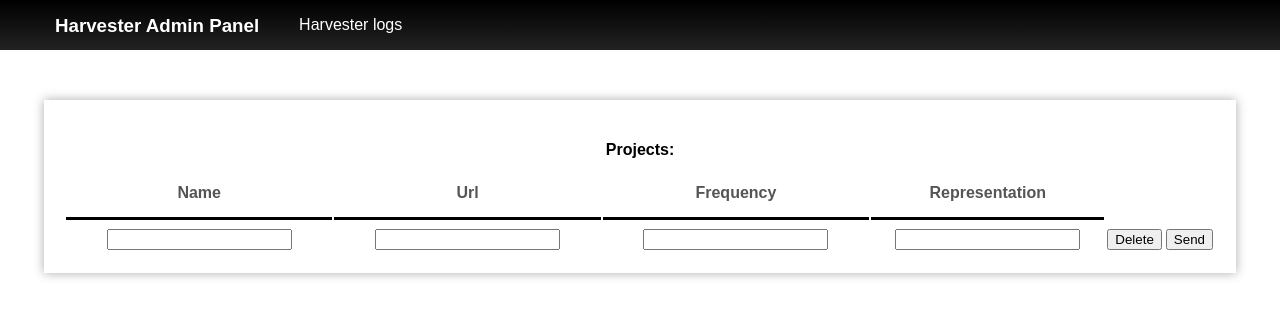
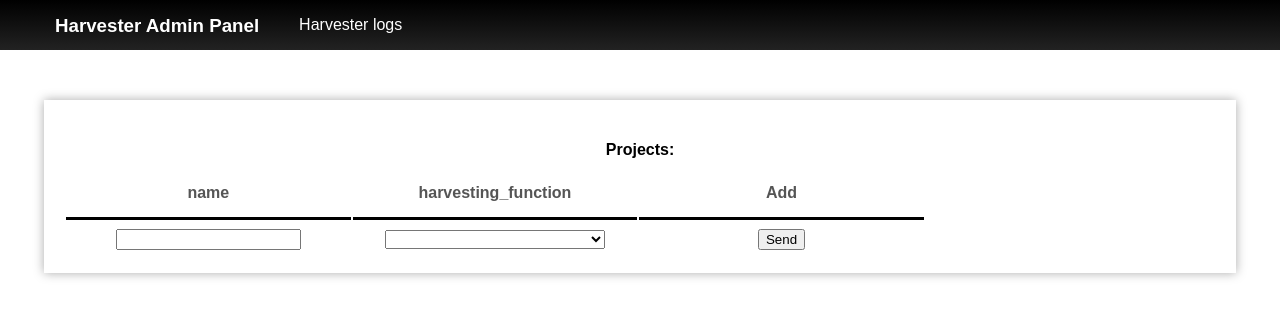
Before and after one commit to PX9e/AdvancedStatsForBronyAtHome, a Flask app: page /harvester/admin in a window 1280 px wide. Shown: the top 317 px of the page. Run offline with Flask 2, Linux system fonts and the light colour scheme; data that the repository does not hold is empty; some libraries are stand-ins or nearby versions.

Commit message:
fix for folding@home harvesting + admin part2

```diff
--- a/modules/boinc/stat_file_operation.py
+++ b/modules/boinc/stat_file_operation.py
@@ -9,7 +9,7 @@ class ProjectConfiguration:
                 if not isinstance(frequency, int):
                     frequency = int(frequency)
             except ValueError:
-                frequency = None
+                frequency = 3600
 
         self.attributs = {"name": name, "url": url, "frequency": frequency, "representation": representation,
                           "last_time_harvested": last_time_harvested, "function": function_to_execute,
@@ -74,7 +74,7 @@ def search_team_in_file_by_name_fah(file_path, name):
     team_result = TeamStat()
     pattern = "\t" + name + "\t"
     for line in file_to_read.readlines():
-        oper = line.decode()
+        oper = line.decode('latin1')
         if oper.find(pattern) > -1:
             the_line = oper.strip("\n")
             the_data = the_line.split("\t")
--- a/modules/core/static/administration.css
+++ b/modules/core/static/administration.css
@@ -2,6 +2,19 @@ body {
     margin: 0px ;
     padding: 0px ;
     font-family: Helvetica Narrow, sans-serif;
+}
+
+.message
+{
+height:20px;
+width:100%;
+color:white;
+position:fixed;
+text-align:center;
+bottom:0px;
+background-image:linear-gradient(black, #222);
+text-decoration: none;
+font-family: Helvetica Narrow, sans-serif;
 }
 
 .top_menu
@@ -50,6 +63,7 @@ height:50px;
 }
 
 
+
 .log_table
 {
 box-shadow:0px 0px 10px #AAA;
--- a/modules/core/templates/harvester_admin_view.html
+++ b/modules/core/templates/harvester_admin_view.html
@@ -6,47 +6,165 @@
 
 </head>
 <body>
+<script type=text/javascript src="{{url_for('static', filename='jquery-1.10.2.min.js') }}"></script>
+<script>
+jQuery.ajaxSettings.traditional = true;
+var a = {{list_function | safe}}
+
+function update_fields(name,value)
+{
+    var row = document.getElementById(name + "-row");
+    var rowB = document.getElementById(name + "-header-row");
+    for(var i=0; i<a.length; i++)
+    {
+        if(a[i][0]==value)
+        {
+            for(var u = row.cells.length-1; u>-1 ; u--)
+            {
+                if(!get_name_cell(row.cells[u].innerHTML).match("^send$|^delete$|^name$|^harvesting_function$"))
+                {
+                    row.deleteCell(u);
+                }
+            }
+            for(var z=0; z< a[i][1].length; z++)
+            {
+                var x = row.insertCell(row.cells.length-1);
+                x.innerHTML="<input type='text' name=" +  a[i][1][z] + " value=''>";
+            }
+
+            for(var u = rowB.cells.length-1; u>-1 ; u--)
+            {
+                if(!rowB.cells[u].innerHTML.match("^name$|^harvesting_function$"))
+                {
+                    rowB.deleteCell(u);
+                }
+            }
+            for(var z=0; z< a[i][1].length; z++)
+            {
+                var newth = document.createElement('th');
+                rowB.appendChild(newth);
+                newth.innerHTML = a[i][1][z];
+            }
+        }
+    }
+    if(name=="new")
+    {
+        var newth = document.createElement('th');
+        rowB.appendChild(newth);
+        newth.innerHTML = "Add";
+    }
+}
+
+function send_project(name){
+
+    popup("try");
+    if(name=="new")
+    {
+        var my_select = document.getElementById(name + "-select");
+        var parameters = new Object();
+        parameters["id"] = -1
+        if((my_select.value !="")&&(!!my_select.value))
+        {
+            parameters["harvesting_function"] = my_select.value
+            var my_form = document.getElementById(name);
+            for(i=0; i< my_form.elements.length; i++)
+            {
+                if(my_form.elements[i].type=="text")
+                {
+                    parameters[my_form.elements[i].name] = my_form.elements[i].value;
+                }
+            }
+            alert(parameters)
+            $.getJSON("/harvester/admin/projectoperation", parameters,
+            function(feedback){ $('div.log_table tr:not(:first)').remove();
+            $.each(feedback.reverse(), function(i, field){
+                     $('div.log_table tr:first').after("<tr><td> " + field.datetime + " </td><td> "+ field.module + "</td><td>" + field.type +" </td><td>"+field.message+"</td></tr>");
+
+                     if(i==NbRow)
+                     {
+                        last_date = field.datetime;
+                     }
+                 }
+                );
+                })
+        }
+    }
+
+
+}
+
+function popup(text)
+{
+    var my_div = document.createElement('div');
+    my_div.innerHTML = text
+    document.getElementsByTagName('body')[0].appendChild(my_div);
+    my_div.className = 'message';
+    setInterval(function(){my_div.remove()},4000);
+
+}
+
+function get_name_cell(innerHTML){
+    var temp = innerHTML.substring(innerHTML.indexOf("name=")+6);
+    return temp.substring(0,temp.indexOf("\""));
+}
+</script>
 <div class=top_menu>
 <ul>
     <li><h3>Harvester Admin Panel</h3></li>
     <li><p></p><a href="/harvester">Harvester logs</a><p></p></li>
 </ul>
 </div>
+<div class=log_table>
+<h4>Projects:</h4>
+{% for project in projects%}
+ <form id="{{project['_id']}}">
+    <table>
+    <tr>
+        {%for i in project%}
+       <th>{{i}}</th>
+       {%endfor%}
+        <th>Delete</th>
+        <th>Update</th>
+
+   </tr>
+     <tr>
+       {%for i in project%}
+            <td><input type="text" name="{{i}}" value="{{project[i]}}"></td>
+       {%endfor%}
+       <td><input onclick="" type="button" name="delete" value="Delete"></td>
+
+       <td><input onclick="alert({{project['_id']}}.option1.value);" type="button" name="send" value="Send"></td>
+    </tr>
+</table>
+</form>
+    {% endfor %}
+<form id="new">
+<table>
+    <tr id="new-header-row">
 
 
-<div class=log_table>
-<form name="table_options">
+    <th>name</th>
+    <th>harvesting_function</th>
+    <th>Add</th>
 
-<h4>Projects:</h4>
-<table>
-    <tr>
-       <th>Name</th>
-       <th>Url</th>
-       <th>Frequency</th>
-       <th>Representation</th>
    </tr>
-    {% for project in projects%}
-     <tr id="{{project['_id']}}">
-<td><input type="text" name="option1" value="{{project['name']}}"></td>
-<td><input type="text" name="option2" value="{{project['url']}}"></td>
-<td><input type="text" name="option3" value="{{project['frequency']}}"></td>
-<td><input type="text" name="option4" value="{{project['representation']}}"></td>
-<td><input onclick="" type="button" name="delete" value="Delete"></td>
-<td><input onclick="alert({{project['_id']}})" type="button" name="send" value="Send"></td>
+    <tr id="new-row">
+        <td><input type="text" name="name" value=""></td>
+        <td>
+        <select id="new-select" onchange="update_fields('new', this.value);" name="harvesting_function" >
+            <option value="" disabled selected style="display:none;"> </option>
+            {% for z in list_function%}
+            <option value="{{z[0]}}">{{z[0]}}</option>
+            {% endfor %}
+        </select>
+        </td>
+        <td>
+            <input onclick="send_project('new');" type="button" name="send" value="Send">
+        </td>
     </tr>
-    {% endfor %}
-    <tr>
-<td><input type="text" name="option1" value=""></td>
-<td><input type="text" name="option2" value=""></td>
-<td><input type="text" name="option3" value=""></td>
-<td><input type="text" name="option4" value=""></td>
-<td><input onclick="" type="button" name="delete" value="Delete"></td>
-<td><input onclick="" type="button" name="send" value="Send"></td>
-    </tr>
+</table>
+ </form>
+</div>
 
-</table>
-    </form>
-</div>
-<script> </script>
 </body>
 </html>
--- a/modules/core/web_app.py
+++ b/modules/core/web_app.py
@@ -1,10 +1,14 @@
-from flask import Flask, jsonify, request
+import json
+
+from flask import Flask, request
 from flask.templating import render_template
+
 from modules.database.boinc_mongo import (get_collection,
-                                          get_all_project)
-from modules.database.logging import (get_all_log_harvester,
-                                      log_something_harvester)
-import json
+                                          get_all_project,
+                                          register_a_project)
+from modules.database.logging import (get_all_log_harvester)
+from modules.boinc.stat_file_operation import ProjectConfiguration
+from modules.core.harvesting_function import list_functions
 
 
 app = Flask(__name__)
@@ -25,20 +29,8 @@ def app_get_stats(project):
 
 @app.route('/harvester/admin')
 def harvester_admin():
-    project_final = []
-    for project in get_all_project():
-        if not "name" in project:
-            project["name"] = "ERROR: name invalid"
-        if not "url" in project:
-            project["url"] = "ERROR: url invalid"
-        if not "representation" in project:
-            project["representation"] = "ERROR: representation invalid"
-        if not "frequency" in project:
-            project["frequency"] = "ERROR: frequency invalid"
-        project["_id"] = "id" + str(project["_id"])
-        project_final.append(project)
-    print(project_final)
-    return render_template('harvester_admin_view.html', projects=project_final)
+    return render_template('harvester_admin_view.html', projects=get_all_project(),
+                           list_function=list_functions)
 
 
 @app.route('/harvester')
@@ -55,8 +47,19 @@ def harvester_main():
 
 @app.route('/harvester/admin/projectoperation')
 def ajax_projext_operation():
-    parameter = request.args
-    return True
+    parameter_ajax = request.args
+    if "id" in parameter_ajax:
+        if parameter_ajax["id"].startswith("id"):
+            parameter_ajax = parameter_ajax[2:]
+        if parameter_ajax["id"] == "-1":
+            new_project = ProjectConfiguration()
+            for parameter in parameter_ajax:
+                if parameter != "id":
+                    new_project[parameter] = parameter_ajax[parameter]
+            register_a_project(new_project)
+        else:
+            o = 0
+
 
 @app.route('/harvester/log')
 def get_harvesting_log():
--- a/modules/database/logging.py
+++ b/modules/database/logging.py
@@ -10,7 +10,6 @@ def log_something_harvester(module_name, type_of_error, message):
 
 def get_all_log_harvester(limit=-1, parameter_ajax=None):
     order = -1
-    print(str(parameter_ajax))
     request = db["ASFBAH"]["logging"]["harvester"]
     if parameter_ajax:
         arguments = {}
--- a/modules/network/http_request_high_level.py
+++ b/modules/network/http_request_high_level.py
@@ -5,6 +5,7 @@ from modules.utils.string_operation import (extract_file_type_from_url,
                                             )
 from modules.utils.config import config
 import os
+
 
 def download_file(url_of_file, path_to_write_file=None):
     """
--- a/modules/utils/config.py
+++ b/modules/utils/config.py
@@ -1,4 +1,4 @@
 import configparser
 
 config = configparser.ConfigParser()
-config.read("../../asfbah.config")
+config.read("asfbah.config")
```
Also changed, not shown: modules/core/harvester.py (+22 -17 lines), modules/core/harvesting_function.py (+35 -32 lines), 1 other file.
